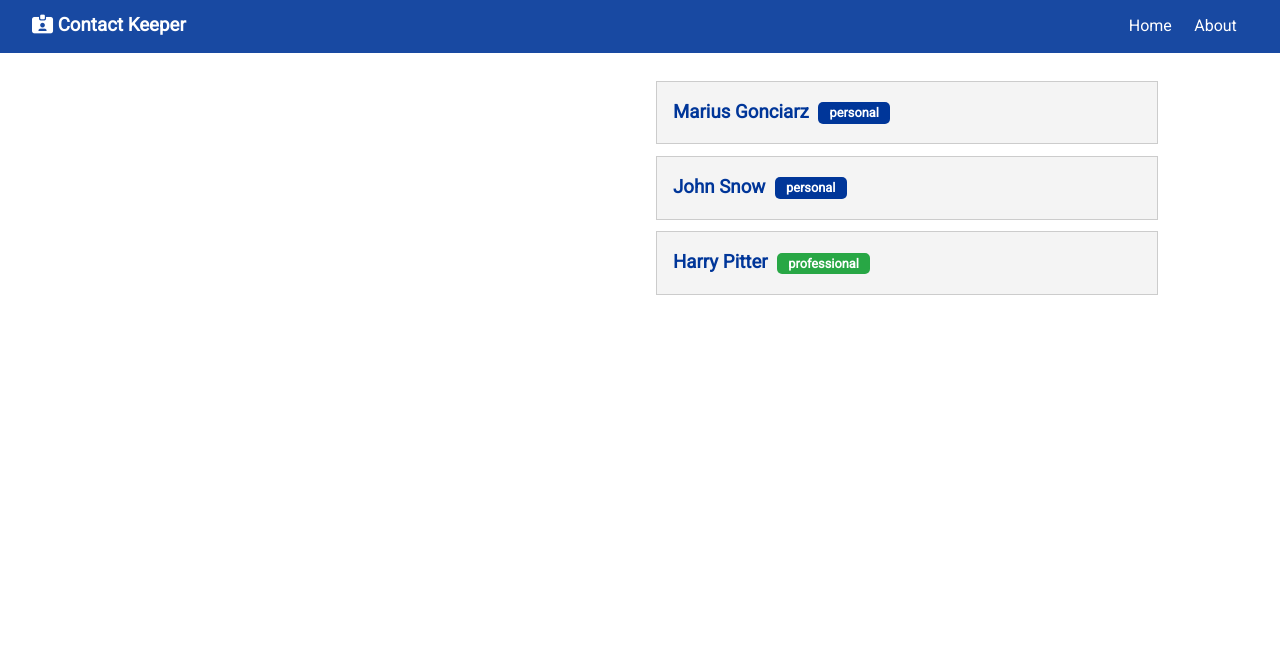
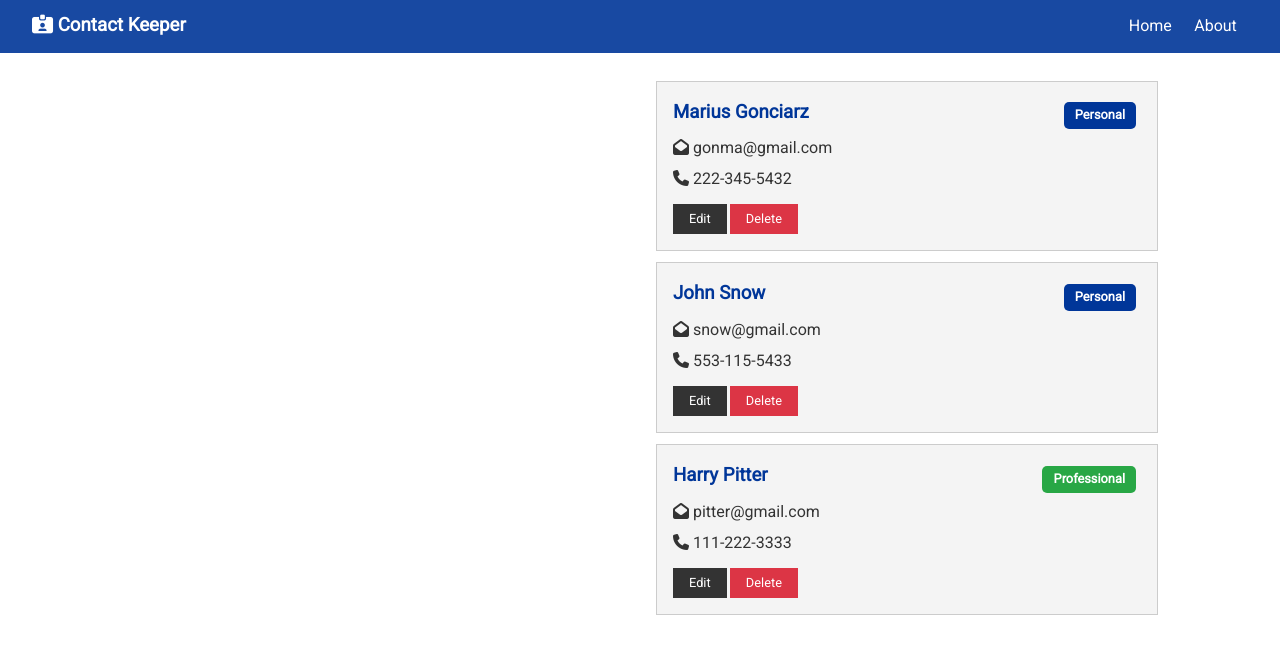
Before and after one commit to klauza/a-keeper-of-contacts, a React (Create React App) app in the folder client/: page / in a window 1280 px wide. Shown: the top 654 px of the page. Built offline with nearby package versions, Linux system fonts and the light colour scheme; the HTML template or start-up script is replaced by a standard one.

Commit message:
adding more specification to each contact

```diff
--- a/client/src/components/contacts/ContactItem.js
+++ b/client/src/components/contacts/ContactItem.js
@@ -1,13 +1,37 @@
 import React from 'react'
 
 const ContactItem = ({ contact }) => {
-  const { id, name, email, type } = contact;
+  const { id, name, phone, email, type } = contact;
 
   return (
     <div className="card bg-light">
       <h3 className="text-primary text-left">
-        {name}{' '} <span className={'badge ' + (type === 'professional' ? 'badge-success' : 'badge-primary')}>{type}</span>
+
+        {name}{' '}
+        <span style={{float: 'right'}} className={'badge ' + (type === 'professional' ? 'badge-success' : 'badge-primary')}>
+          {type.charAt(0).toUpperCase()+type.slice(1)}
+        </span>
+
       </h3>
+
+      <ul className="list">
+        {email && (
+          <li>
+            <i className="fas fa-envelope-open"></i> {email}
+          </li>
+        )}
+
+        {phone && (
+          <li>
+            <i className="fas fa-phone"></i> {phone}
+          </li>
+        )}
+      </ul>
+
+      <p>
+        <button className="btn btn-dark btn-sm">Edit</button>
+        <button className="btn btn-danger btn-sm">Delete</button>
+      </p>
     </div>
   )
 }
```
